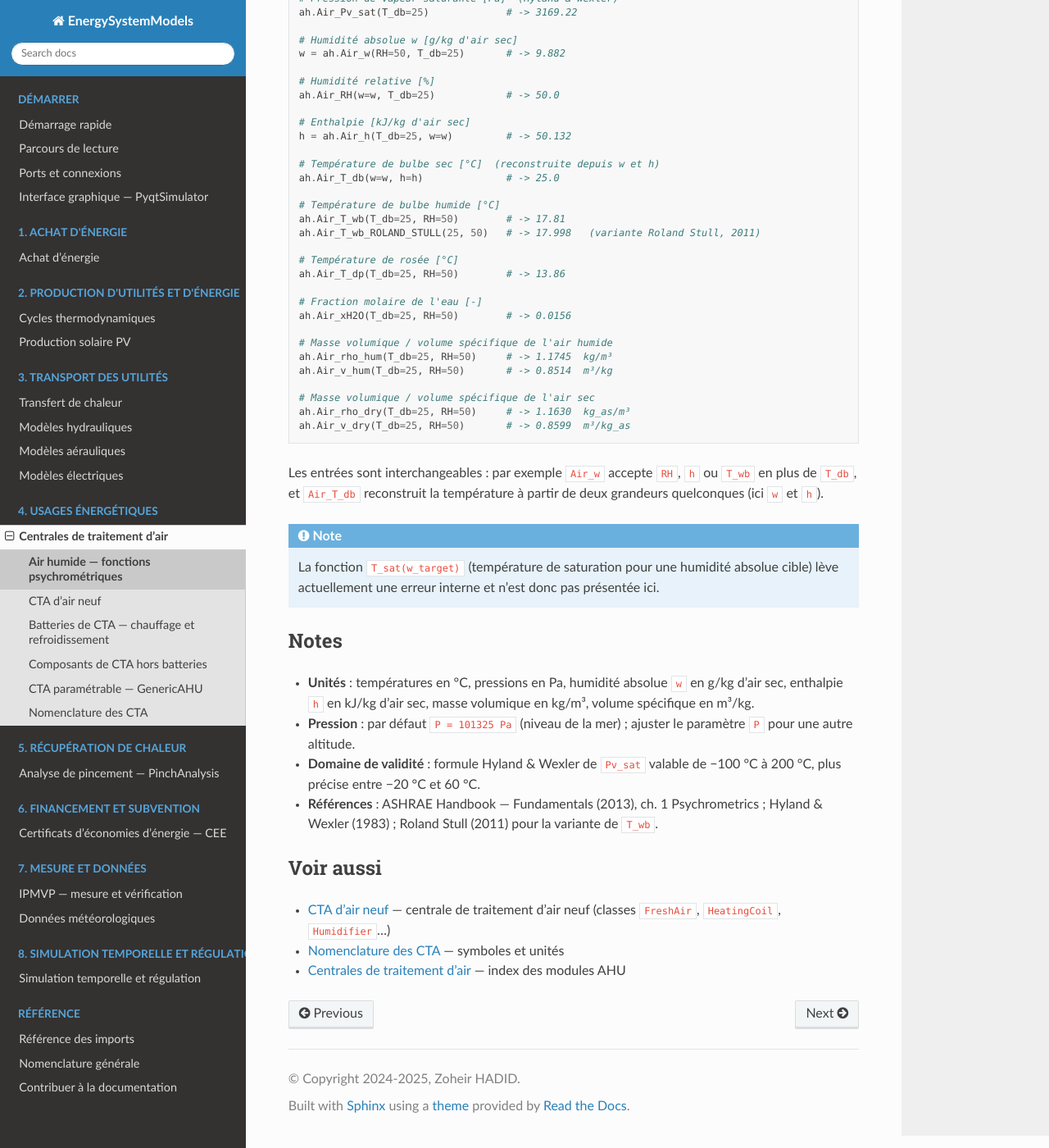
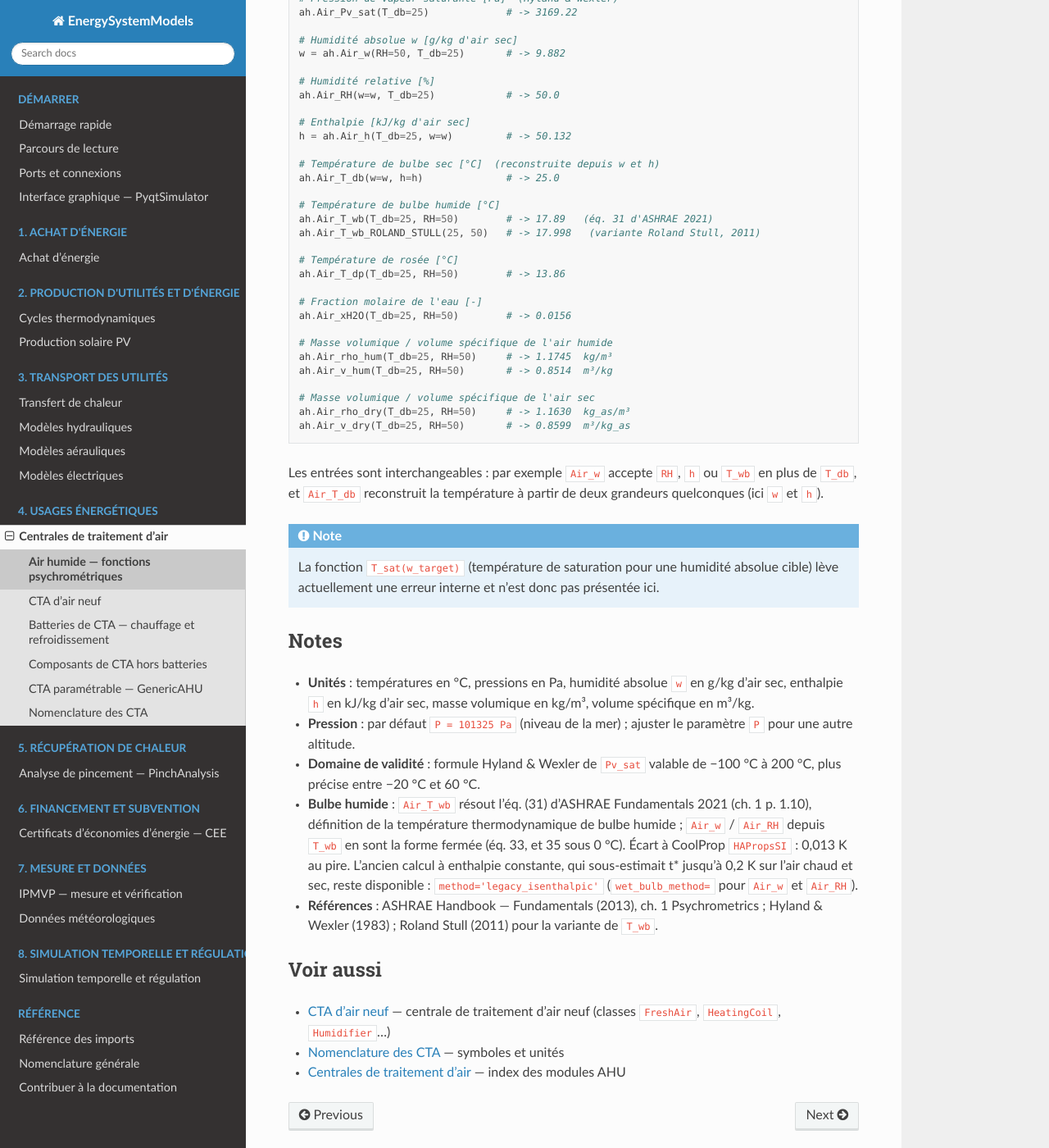
Before and after one commit to ZoheirHADID/EnergySystemModels-fr, a Sphinx documentation site: the page built from docs/source/003-ahu_modules/air_humide.rst, in a window 1280 px wide and 1400 px high, scrolled down 567 px. Shown: the whole window at 82% size. Built offline with Sphinx 7.4.7 and the Read the Docs theme 3.1.0, drawn with Linux system fonts in a browser that asks for light colours.

Commit message:
doc(air humide): bulbe humide par l'eq. (31) d'ASHRAE 2021, ancien calcul en option
Co-Authored-By: Claude Opus 5.5 <noreply@anthropic.com>

```diff
--- a/docs/source/003-ahu_modules/air_humide.rst
+++ b/docs/source/003-ahu_modules/air_humide.rst
@@ -40,7 +40,7 @@ Toutes les fonctions sont ici évaluées sur le **même état d'air** :
    ah.Air_T_db(w=w, h=h)              # -> 25.0
 
    # Température de bulbe humide [°C]
-   ah.Air_T_wb(T_db=25, RH=50)        # -> 17.81
+   ah.Air_T_wb(T_db=25, RH=50)        # -> 17.89   (éq. 31 d'ASHRAE 2021)
    ah.Air_T_wb_ROLAND_STULL(25, 50)   # -> 17.998   (variante Roland Stull, 2011)
 
    # Température de rosée [°C]
@@ -77,6 +77,13 @@ Notes
   paramètre ``P`` pour une autre altitude.
 * **Domaine de validité** : formule Hyland & Wexler de ``Pv_sat`` valable de
   −100 °C à 200 °C, plus précise entre −20 °C et 60 °C.
+* **Bulbe humide** : ``Air_T_wb`` résout l'éq. (31) d'ASHRAE Fundamentals 2021
+  (ch. 1 p. 1.10), définition de la température thermodynamique de bulbe
+  humide ; ``Air_w`` / ``Air_RH`` depuis ``T_wb`` en sont la forme fermée
+  (éq. 33, et 35 sous 0 °C). Écart à CoolProp ``HAPropsSI`` : 0,013 K au pire.
+  L'ancien calcul à enthalpie constante, qui sous-estimait t* jusqu'à 0,2 K
+  sur l'air chaud et sec, reste disponible : ``method='legacy_isenthalpic'``
+  (``wet_bulb_method=`` pour ``Air_w`` et ``Air_RH``).
 * **Références** : ASHRAE Handbook — Fundamentals (2013), ch. 1 Psychrometrics ;
   Hyland & Wexler (1983) ; Roland Stull (2011) pour la variante de ``T_wb``.
 
```
